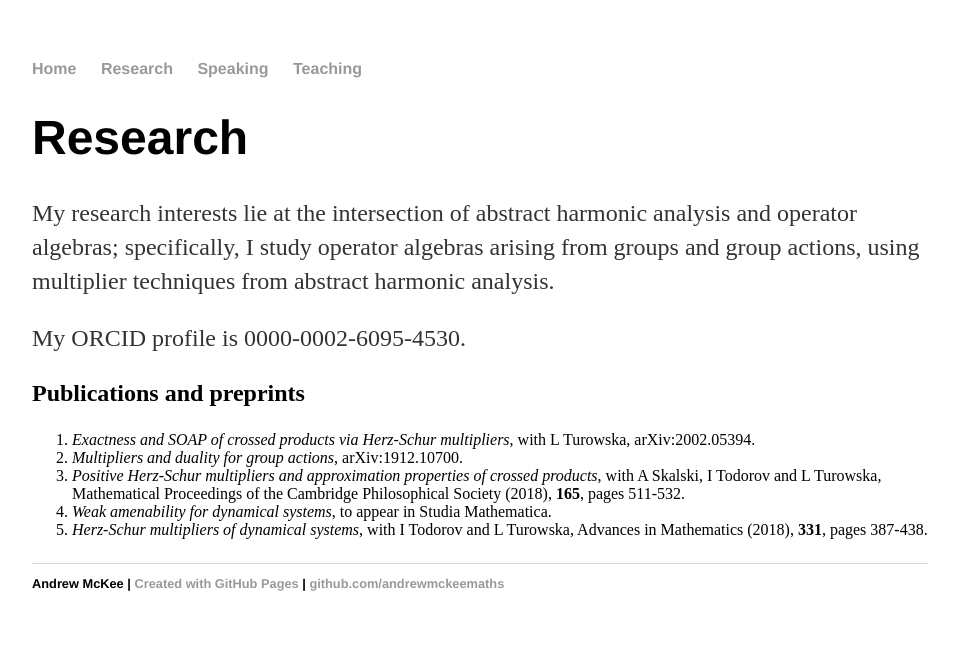
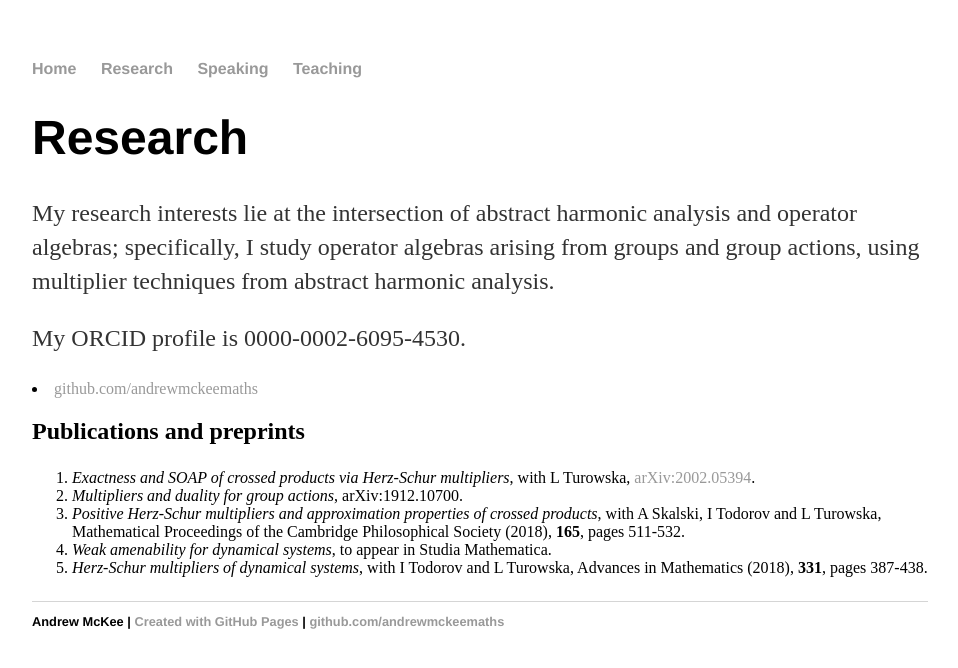
Before and after one commit to andrewmckeemaths/andrewmckeemaths.github.io, a Jekyll site: the page built from research/index.html, in a window 1280 px wide. Shown: the top 668 px of the page, without its empty margins (160-1118 px from the left). Built offline with Jekyll 4.4.1, drawn with Linux system fonts in a browser that asks for light colours.

Commit message:
Update index.html
Links added

```diff
--- a/research/index.html
+++ b/research/index.html
@@ -8,11 +8,13 @@ title: Andrew McKee
 
 <p>My ORCID profile is 0000-0002-6095-4530.</p>
 
+<li><a href="https://github.com/andrewmckeemaths">github.com/andrewmckeemaths</a></li>
+
 <h2>Publications and preprints</h2>
 
 <p>
   <ol>
-    <li><em>Exactness and SOAP of crossed products via Herz-Schur multipliers</em>, with L Turowska, arXiv:2002.05394.</li>
+    <li><em>Exactness and SOAP of crossed products via Herz-Schur multipliers</em>, with L Turowska, <a href="https://arxiv.org/abs/2002.05394">arXiv:2002.05394</a>.</li>
     <li><em>Multipliers and duality for group actions</em>, arXiv:1912.10700.</li>
     <li><em>Positive Herz-Schur multipliers and approximation properties of crossed products</em>, with A Skalski, I Todorov and L Turowska, Mathematical Proceedings of the Cambridge Philosophical Society (2018), <strong>165</strong>, pages 511-532.</li>
     <li><em>Weak amenability for dynamical systems</em>, to appear in Studia Mathematica.</li>
```
